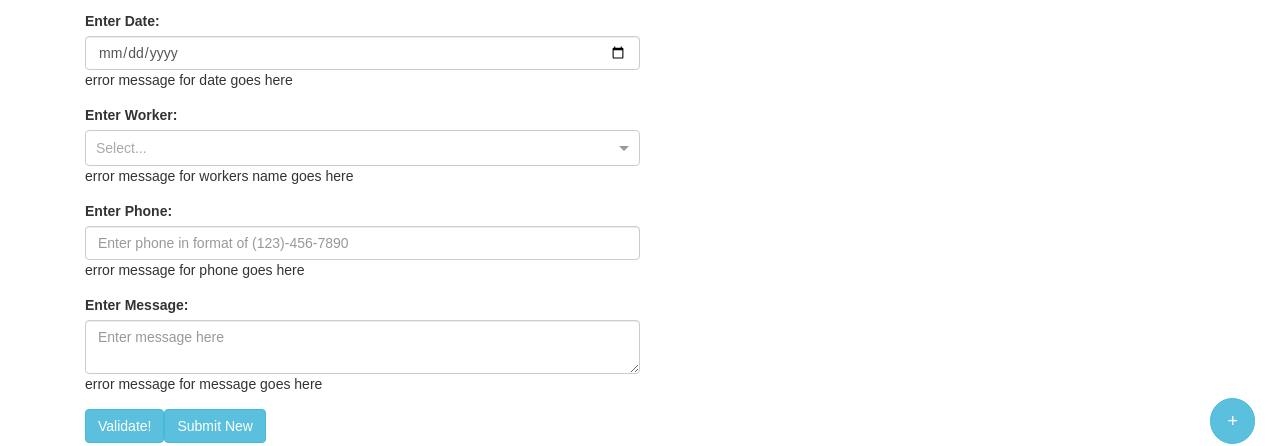
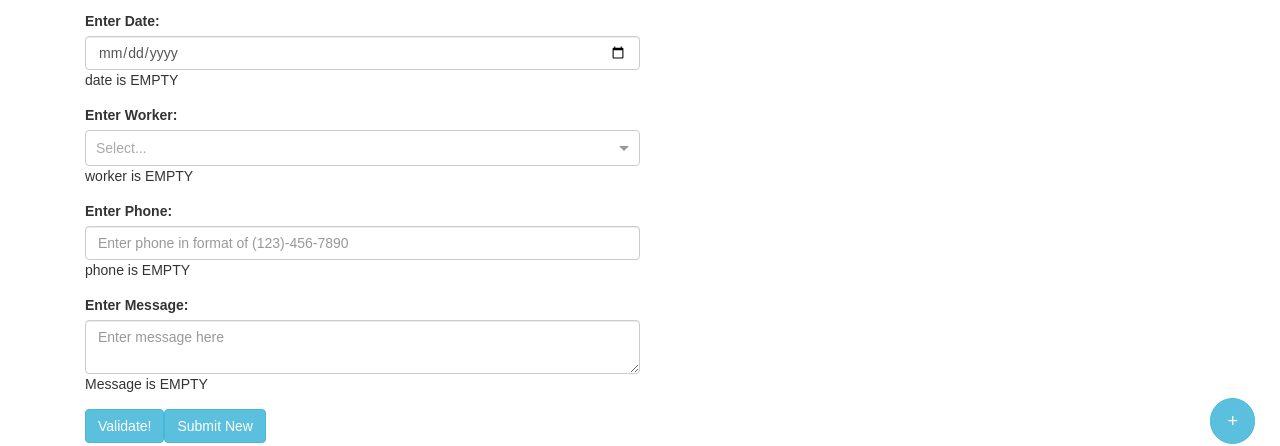
Before and after one commit to IggHub/awana-reminder-client, a React (Create React App) app: page / in a window 1280 px wide. Shown: the part 331-777 px from the top of the page. Built offline with nearby package versions, Linux system fonts and the light colour scheme; no server answers.

Commit message:
toggle error messages

```diff
--- a/src/schedules/CreateSchedule.js
+++ b/src/schedules/CreateSchedule.js
@@ -12,11 +12,6 @@ class CreateSchedule extends React.Component {
     //this.props.validateSchedule();
   }
   render(){
-
-    const dateError = (!this.props.createScheduleErrorMessages["dateError"]) ? <div>error message for date goes here</div> : <div></div>
-    const workerNameError = (!this.props.createScheduleErrorMessages["workerNameError"]) ? <div>error message for worker's name goes here</div> : <div></div>
-    const phoneError = (!this.props.createScheduleErrorMessages["phoneError"]) ? <div>error message for phone goes here</div> : <div></div>
-    const messageError = (!this.props.createScheduleErrorMessages["messageError"]) ? <div>error message for message goes here</div> : <div></div>
     return (
       <Grid>
         <Row>
@@ -24,10 +19,10 @@ class CreateSchedule extends React.Component {
 
               <h1>Create new schedule:</h1>
 
-              <EnterDateInput createScheduleErrorMessages={this.props.createScheduleErrorMessages} handleDate={this.props.handleDate}/>
-              <EnterWorkerInput createScheduleErrorMessages={this.props.createScheduleErrorMessages} selectWorker={this.props.selectWorker} selectWorkers={this.props.selectWorkers} handleSelectWorker={this.props.handleSelectWorker} />
-              <EnterPhoneInput createScheduleErrorMessages={this.props.createScheduleErrorMessages} handleWorkerPhone={this.props.handleWorkerPhone} />
-              <EnterMessageInput createScheduleErrorMessages={this.props.createScheduleErrorMessages} handleScheduleMessage={this.props.handleScheduleMessage} />
+              <EnterDateInput handleDate={this.props.handleDate} dateErrorMessage={this.props.dateErrorMessage} date={this.props.date}/>
+              <EnterWorkerInput selectWorker={this.props.selectWorker} selectWorkers={this.props.selectWorkers} handleSelectWorker={this.props.handleSelectWorker} workerErrorMessage={this.props.workerErrorMessage} />
+              <EnterPhoneInput handleWorkerPhone={this.props.handleWorkerPhone} phone={this.props.phone} phoneErrorMessage={this.props.phoneErrorMessage} />
+              <EnterMessageInput message={this.props.message} handleScheduleMessage={this.props.handleScheduleMessage} messageErrorMessage={this.props.messageErrorMessage} />
 
               <Button bsStyle="info" onClick={this.props.validateSchedule}>Validate!</Button>
               <Button bsStyle="info" onClick={this.props.postSchedule}>Submit New</Button>
--- a/src/schedules/EnterDateInput.js
+++ b/src/schedules/EnterDateInput.js
@@ -3,7 +3,7 @@ import {FormGroup, ControlLabel, FormControl} from 'react-bootstrap';
 
 class EnterDateInput extends React.Component {
   render(){
-    const dateError = (!this.props.createScheduleErrorMessages["dateError"]) ? <div>error message for date goes here</div> : <div></div>
+    const dateError = (this.props.date === "") ? <div>{this.props.dateErrorMessage}</div> : <div></div>
     return (
       <FormGroup>
         <ControlLabel>Enter Date:</ControlLabel>
--- a/src/schedules/EnterMessageInput.js
+++ b/src/schedules/EnterMessageInput.js
@@ -3,7 +3,7 @@ import {FormGroup, ControlLabel, FormControl} from 'react-bootstrap';
 
 class EnterMessageInput extends React.Component {
   render(){
-    const messageError = (!this.props.createScheduleErrorMessages["messageError"]) ? <div>error message for message goes here</div> : <div></div>
+    const messageError = (this.props.message === "") ? <div>{this.props.messageErrorMessage}</div> : <div></div>
     return (
       <FormGroup>
         <ControlLabel>Enter Message:</ControlLabel>
--- a/src/schedules/EnterPhoneInput.js
+++ b/src/schedules/EnterPhoneInput.js
@@ -3,7 +3,7 @@ import {FormGroup, ControlLabel, FormControl} from 'react-bootstrap';
 
 class EnterPhoneInput extends React.Component{
   render(){
-    const phoneError = (!this.props.createScheduleErrorMessages["phoneError"]) ? <div>error message for phone goes here</div> : <div></div>
+    const phoneError = (this.props.phone === "") ? <div>{this.props.phoneErrorMessage}</div> : <div></div>
     return (
       <FormGroup>
         <ControlLabel>Enter Phone:</ControlLabel>
--- a/src/schedules/EnterWorkerInput.js
+++ b/src/schedules/EnterWorkerInput.js
@@ -4,7 +4,8 @@ import Creatable from 'react-select';
 
 class EnterWorkerInput extends React.Component{
   render(){
-    const workerNameError = (!this.props.createScheduleErrorMessages["workerNameError"]) ? <div>error message for workers name goes here</div> : <div></div>
+    const workerNameError = (this.props.selectWorker === undefined || this.props.selectWorker === "") ? <div>{this.props.workerErrorMessage}</div> : <div></div>
+    console.log("Worker" + this.props.selectWorker);
     return (
       <FormGroup>
         <ControlLabel>Enter Worker:</ControlLabel>
--- a/src/schedules/Schedule.js
+++ b/src/schedules/Schedule.js
@@ -34,7 +34,11 @@ class Schedule extends React.Component {
       prevId: 0,
       editable: false,
       creatable: true,
-      createScheduleErrorMessages: {}
+      createScheduleErrorMessages: {},
+      dateErrorMessage:'',
+      workerErrorMessage: '',
+      phoneErrorMessage: '',
+      messageErrorMessage: ''
     }
     this.handleDate = this.handleDate.bind(this);
     this.postSchedule = this.postSchedule.bind(this);
@@ -51,6 +55,10 @@ class Schedule extends React.Component {
     this.mapWorkersToSelectWorkers = this.mapWorkersToSelectWorkers.bind(this);
     this.postMessage = this.postMessage.bind(this);
     this.validateSchedule = this.validateSchedule.bind(this);
+    this.validateDate = this.validateDate.bind(this);
+    this.validateWorker = this.validateWorker.bind(this);
+    this.validatePhone = this.validatePhone.bind(this);
+    this.validateMessage = this.validateMessage.bind(this);
   };
   getSchedules(){
     Client.getSchedules((schedules) => {
@@ -116,19 +124,18 @@ class Schedule extends React.Component {
   };
   handleDate(e){
     this.setState({date: e.target.value})
-    this.validateSchedule();
+    this.validateDate();
   };
   handleWorkerName(e){
     this.setState({worker: e.target.value});
-
   };
   handleWorkerPhone(e){
-    this.setState({phone: e.target.value}, () => console.log(this.state.phone));
-    this.validateSchedule();
+    this.setState({phone: e.target.value});
+    this.validatePhone();
   };
   handleScheduleMessage(e){
     this.setState({message: e.target.value});
-    this.validateSchedule();
+    this.validateMessage();
   };
   handleEdit(id, date){
     this.setState({editable: !this.state.editable, date: date, creatable: false})
@@ -148,7 +155,7 @@ class Schedule extends React.Component {
   };
   handleSelectWorker(val){
     this.setState({selectWorker: val.label});
-    this.validateSchedule();
+    this.validateWorker();
   };
   clickWorker(worker){
     this.setState({worker})
@@ -157,11 +164,37 @@ class Schedule extends React.Component {
     this.getSchedules();
     this.getWorkers();
     this.getTexts();
+    this.validateDate();
+    this.validateWorker();
+    this.validatePhone();
+    this.validateMessage();
   };
   componentDidMount(){
     this.getSchedulesWorkersAndTexts();
   };
 
+  validateDate(){
+    if(this.state.date === "") {
+      this.setState({dateErrorMessage: "date is EMPTY"}, () => console.log("date:" + this.state.date))
+    }
+  };
+
+  validateWorker(){
+    if(this.state.selectWorker === "") {
+      this.setState({workerErrorMessage: "worker is EMPTY"})
+    }
+  };
+
+  validatePhone(){
+    if(this.state.phone === "") {
+      this.setState({phoneErrorMessage: "phone is EMPTY"})
+    };
+  };
+  validateMessage(){
+    if(this.state.message === ""){
+      this.setState({messageErrorMessage: "Message is EMPTY"})
+    }
+  };
   validateSchedule(){
     const validationErrorMessage = {};
     if(this.state.message === "") {validationErrorMessage["messageError"] = "Message is empty"}
@@ -174,8 +207,31 @@ class Schedule extends React.Component {
   };
 
   render(){
-    const editSchedule = this.state.editable ? <UpdateSchedule handleDate={this.handleDate} date={this.state.date} updateSchedule={this.updateSchedule} handleWorkerName={this.handleWorkerName} handlWorkerPhone={this.handleWorkerPhone} scheduledWorkers={this.state.scheduledWorkers} /> : <div></div>;
-    const createSchedule = this.state.creatable? <CreateSchedule handleDate={this.handleDate} date={this.state.date} postSchedule={this.postSchedule} handleWorkerName={this.handleWorkerName} handleScheduleMessage={this.handleScheduleMessage} handleWorkerPhone={this.handleWorkerPhone} selectWorkers={this.state.selectWorkers} handleSelectWorker={this.handleSelectWorker} selectWorker={this.state.selectWorker} validateSchedule={this.validateSchedule}  createScheduleErrorMessages={this.state.createScheduleErrorMessages} /> : <div></div>;
+    const editSchedule = this.state.editable ? <UpdateSchedule
+                                                    handleDate={this.handleDate}
+                                                    date={this.state.date}
+                                                    updateSchedule={this.updateSchedule}
+                                                    handleWorkerName={this.handleWorkerName}
+                                                    handlWorkerPhone={this.handleWorkerPhone}
+                                                    scheduledWorkers={this.state.scheduledWorkers} /> : <div></div>;
+    const createSchedule = this.state.creatable? <CreateSchedule
+                                                    handleDate={this.handleDate}
+                                                    date={this.state.date}
+                                                    postSchedule={this.postSchedule}
+                                                    handleWorkerName={this.handleWorkerName}
+                                                    handleScheduleMessage={this.handleScheduleMessage}
+                                                    handleWorkerPhone={this.handleWorkerPhone}
+                                                    selectWorkers={this.state.selectWorkers}
+                                                    handleSelectWorker={this.handleSelectWorker}
+                                                    selectWorker={this.state.selectWorker}
+                                                    validateSchedule={this.validateSchedule}
+                                                    createScheduleErrorMessages={this.state.createScheduleErrorMessages}
+                                                    dateErrorMessage={this.state.dateErrorMessage}
+                                                    workerErrorMessage={this.state.workerErrorMessage}
+                                                    phoneErrorMessage={this.state.phoneErrorMessage}
+                                                    messageErrorMessage={this.state.messageErrorMessage}
+                                                    phone={this.state.phone}
+                                                    message={this.state.message} /> : <div></div>;
 
     return (
       <Grid>
```
